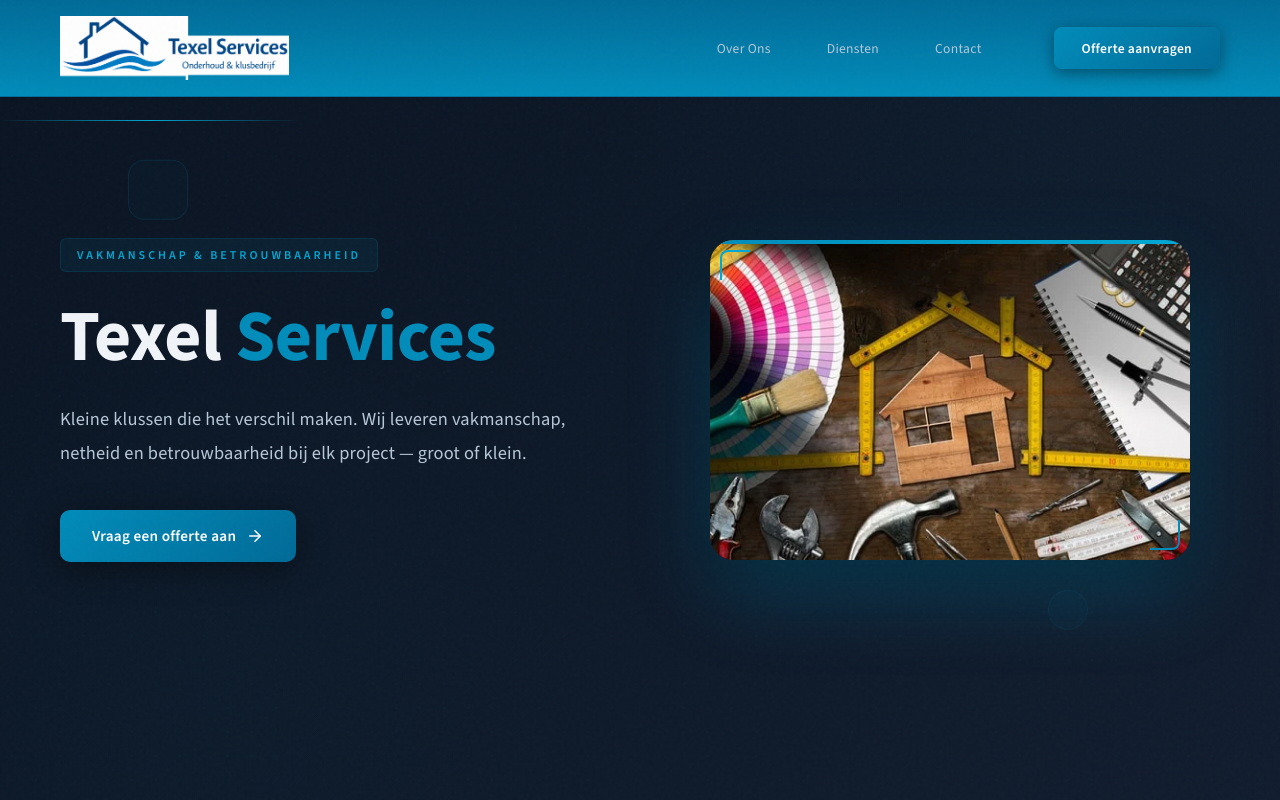
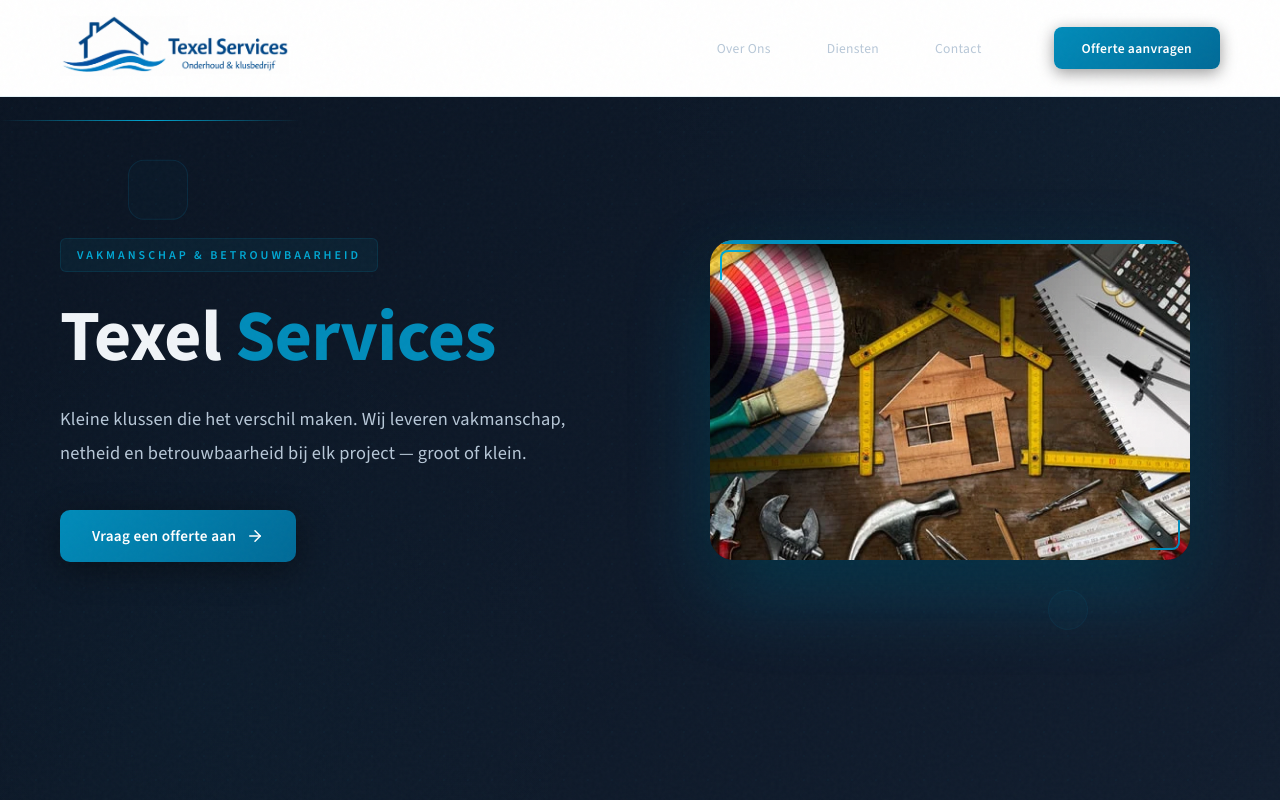
Before and after one commit to RaniMeree/texel, a Next.js app: page / in a window 1280 px wide. Shown: the top 800 px of the page. Built offline with nearby package versions, Linux system fonts and the light colour scheme.

Commit message:
Style: Replace navbar logo with logo2 white

```diff
--- a/src/components/Navbar.tsx
+++ b/src/components/Navbar.tsx
@@ -35,9 +35,7 @@
         left: 0,
         right: 0,
         zIndex: 1000,
-        background: scrolled
-          ? `linear-gradient(180deg, ${colors.primaryDark} 0%, ${colors.primary} 100%)`
-          : `linear-gradient(180deg, ${colors.primaryDark} 0%, ${colors.primary} 100%)`,
+        background: '#fff',
         backdropFilter: 'blur(20px)',
         borderBottom: scrolled
           ? `1px solid ${colors.border}`
@@ -65,7 +63,7 @@
           style={{ display: 'flex', alignItems: 'center', gap: 12 }}
         >
           <img
-            src="/logo.png"
+            src="/logo2.png"
             alt="Texel Services"
             style={{ height: 64, width: 'auto' }}
           />
@@ -190,7 +188,7 @@
                 marginTop: 16,
                 padding: '14px',
                 background: `linear-gradient(135deg, ${colors.primary} 0%, ${colors.primaryDark} 100%)`,
-                color: '#fff',
+color: colors.text,
                 textAlign: 'center',
                 borderRadius: 8,
                 textDecoration: 'none',
```
Also changed, not shown: public/logo2.png (added).
